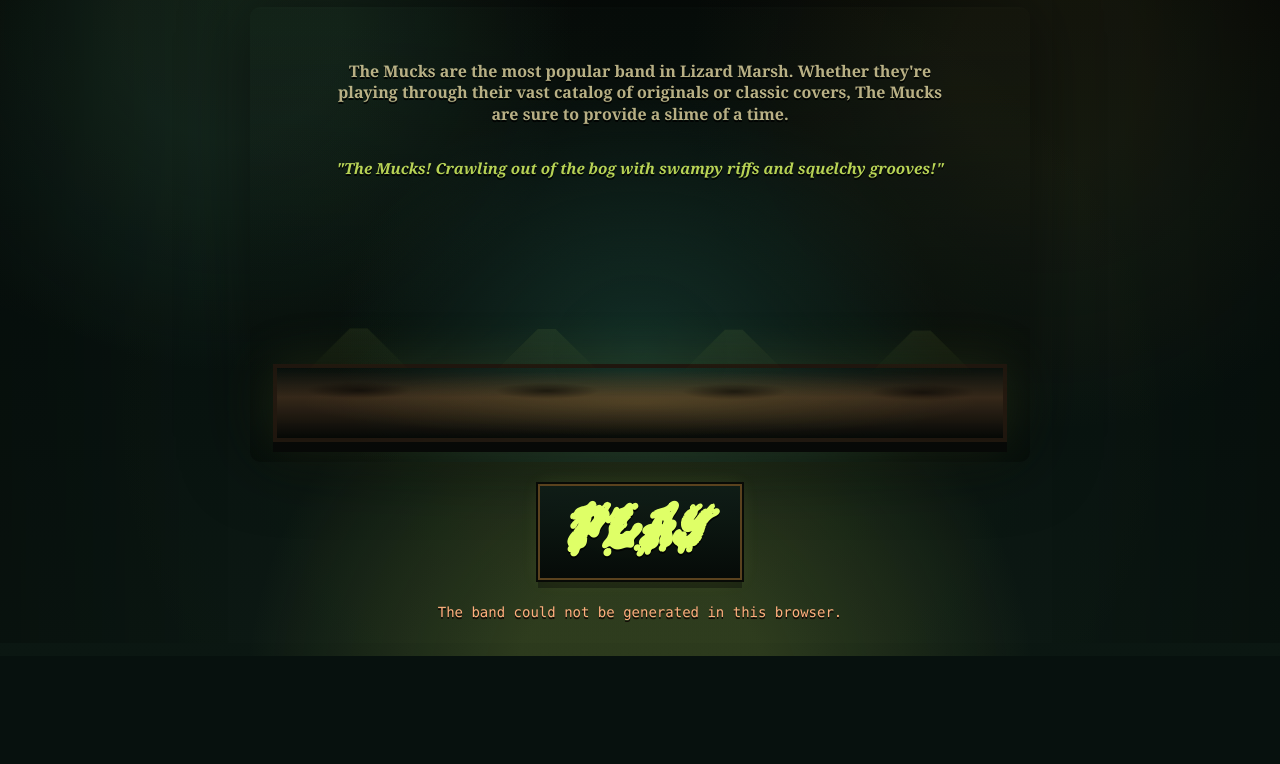
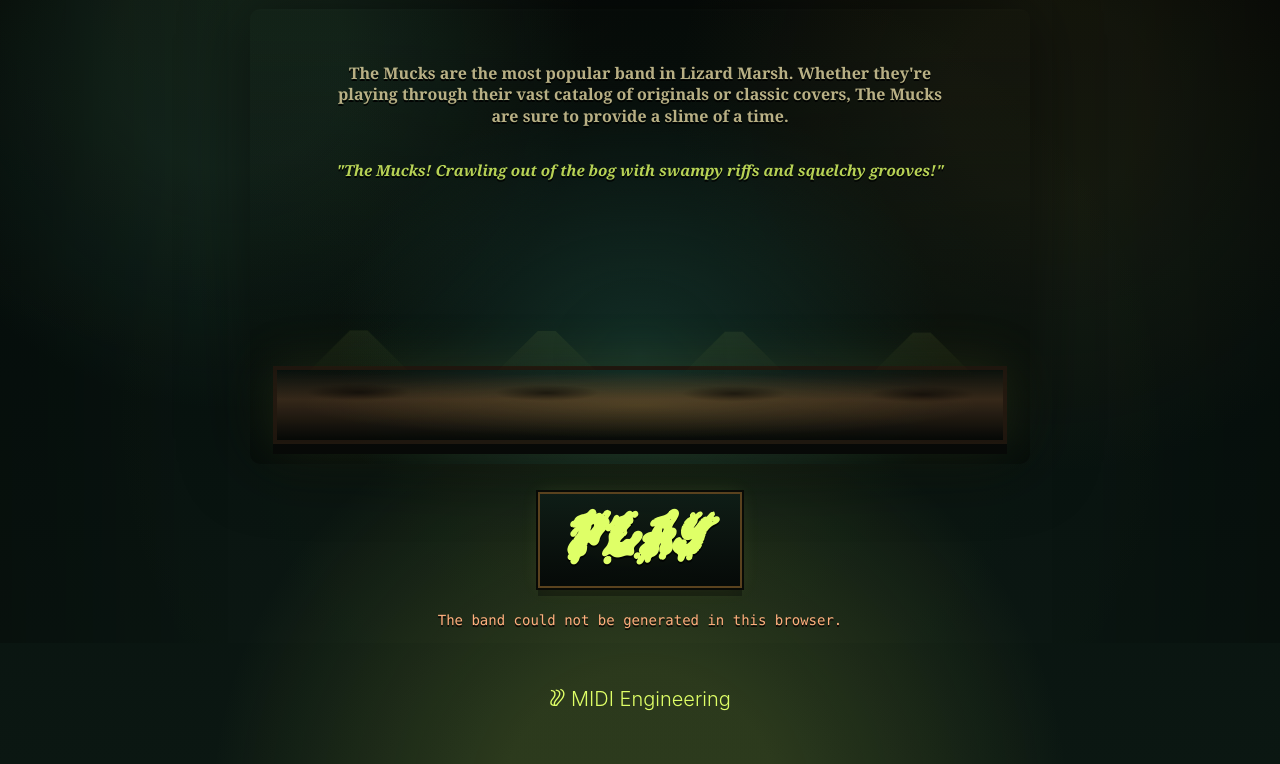
Before and after one commit to unifolia/the-band, a website built with Vite: page index.html in a window 1280 px wide. Shown: the part 157-921 px from the top of the page. Before the commit the page ends 813 px from the top, so only its background shows below. Built offline with nearby package versions, Linux system fonts and the light colour scheme.

Commit message:
MIDI Engineering footer

```diff
--- a/src/styles.css
+++ b/src/styles.css
@@ -143,7 +143,7 @@ button {
   gap: 14px;
   width: min(100%, 780px);
   min-height: 330px;
-  margin: 12px 0 22px;
+  margin: 14px 0 28px;
   padding: 54px 22px 44px;
   isolation: isolate;
 }
@@ -407,6 +407,20 @@ button {
   border: 0;
 }
 
+footer {
+  margin: 50px 0 20px;
+}
+
+footer a {
+  display: inherit;
+  font-family: "Inter", sans-serif;
+  font-size: 1.25rem;
+  font-weight: 300;
+  color: var(--acid-eye);
+  text-align: center;
+  text-decoration: none;
+}
+
 @keyframes title-rise {
   from {
     opacity: 0;
--- a/src/ui.js
+++ b/src/ui.js
@@ -63,7 +63,13 @@ export function createAppShell(root) {
   error.hidden = true;
   error.setAttribute("role", "alert");
 
-  app.append(title, description, stage, playButton, status, error);
+  const footer = document.createElement("footer");
+  const footerLink = document.createElement("a");
+  footerLink.href = "https://midi.engineering/";
+  footerLink.textContent = "\uD801\uDE66 MIDI Engineering";
+  footer.append(footerLink);
+
+  app.append(title, description, stage, playButton, status, error, footer);
   root.append(app);
 
   return {
```
